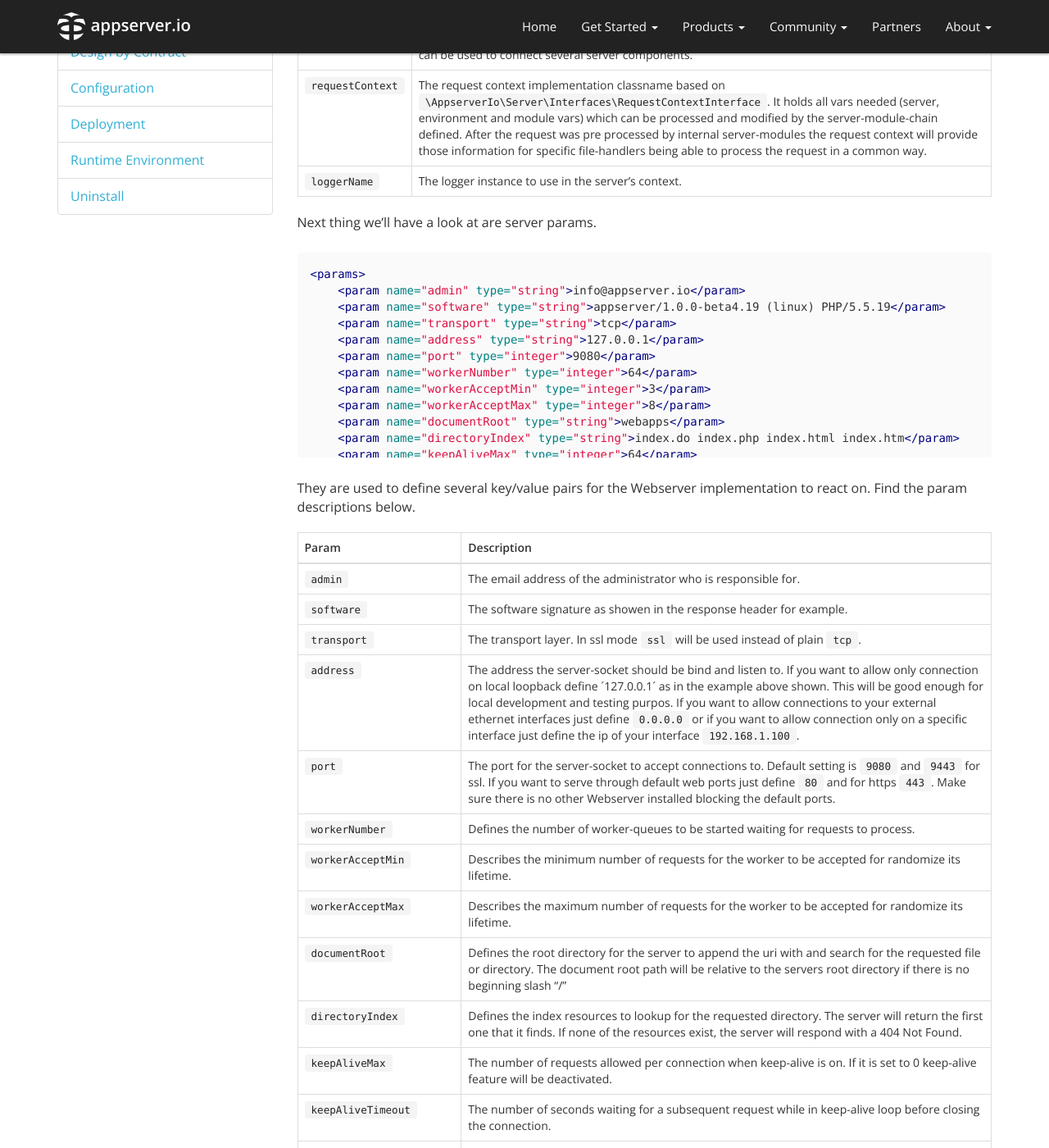
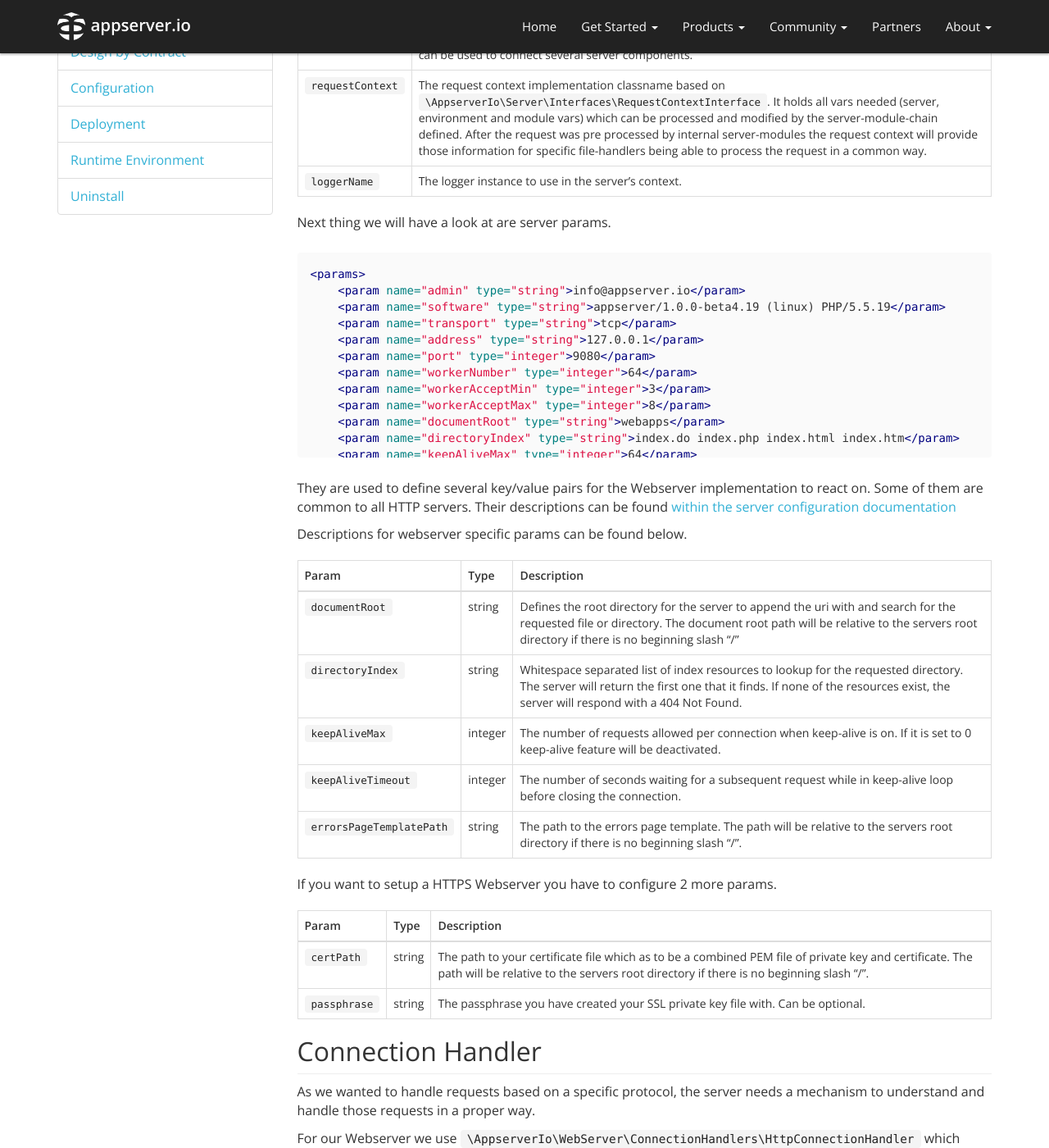
Before and after one commit to appserver-io/appserver, a Jekyll site: the page built from _docs/webserver.md, in a window 1280 px wide and 1400 px high, scrolled down 856 px. Shown: the whole window at 82% size. Built offline with Jekyll 4.4.1, drawn with Linux system fonts in a browser that asks for light colours; nearby versions of some CDN libraries; library files that are not in the unit come from our copies; Markdown is read by kramdown in place of the engine named in the settings; some of the changed text lies outside the part shown.

Commit message:
refactored server documentation

````diff
--- a/_docs/webserver.md
+++ b/_docs/webserver.md
@@ -57,7 +57,7 @@ table.
 | `requestContext`  | The request context implementation classname based on `\AppserverIo\Server\Interfaces\RequestContextInterface`. It holds all vars needed (server, environment and module vars) which can be processed and modified by the server-module-chain defined. After the request was pre processed by internal server-modules the request context will provide those information for specific file-handlers being able to process the request in a common way. |
 | `loggerName`      | The logger instance to use in the server's context. |
 
-Next thing we'll have a look at are server params.
+Next thing we will have a look at are server params.
 
 ```xml
 <params>
@@ -77,31 +77,27 @@ Next thing we'll have a look at are server params.
 </params>
 ```
 
-They are used to define several key/value pairs for the Webserver implementation to react on. Find the param
-descriptions below.
+They are used to define several key/value pairs for the Webserver implementation to react on. Some of them are common to all HTTP servers.
+Their descriptions can be found [within the server configuration documentation]({{ "/get-started/documentation/configuration.html#server-configuration" | prepend: site.baseurl }})
 
-| Param                    | Description |
-| ------------------------ | ----------- |
-| `admin`                  | The email address of the administrator who is responsible for. |
-| `software`               | The software signature as showen in the response header for example. |
-| `transport`              | The transport layer. In ssl mode `ssl` will be used instead of plain `tcp`. |
-| `address`                | The address the server-socket should be bind and listen to. If you want to allow only connection on local loopback define ´127.0.0.1´ as in the example above shown. This will be good enough for local development and testing purpos. If you want to allow connections to your external ethernet interfaces just define `0.0.0.0` or if you want to allow connection only on a specific interface just define the ip of your interface `192.168.1.100`. |
-| `port`                   | The port for the server-socket to accept connections to. Default setting is `9080` and `9443` for ssl. If you want to serve through default web ports just define `80` and for https `443`. Make sure there is no other Webserver installed blocking the default ports.|
-| `workerNumber`           | Defines the number of worker-queues to be started waiting for requests to process. |
-| `workerAcceptMin`        | Describes the minimum number of requests for the worker to be accepted for randomize its lifetime. |
-| `workerAcceptMax`        | Describes the maximum number of requests for the worker to be accepted for randomize its lifetime. |
-| `documentRoot`           | Defines the root directory for the server to append the uri with and search for the requested file or directory. The document root path will be relative to the servers root directory if there is no beginning slash "/" |
-| `directoryIndex`         | Defines the index resources to lookup for the requested directory. The server will return the first one that it finds. If none of the resources exist, the server will respond with a 404 Not Found. |
-| `keepAliveMax`           | The number of requests allowed per connection when keep-alive is on. If it is set to 0 keep-alive feature will be deactivated. |
-| `keepAliveTimeout`       | The number of seconds waiting for a subsequent request while in keep-alive loop before closing the connection. |
-| `errorsPageTemplatePath` | The path to the errors page template. The path will be relative to the servers root directory if there is no beginning slash "/". |
+Descriptions for webserver specific params can be found below.
 
-If you want to setup a Webserver you have to configure 2 more params.
+| Param                    | Type     | Description                                                    |
+| -------------------------| ---------| ---------------------------------------------------------------|
+| `documentRoot`           | string   | Defines the root directory for the server to append the uri with and search for the requested file or directory. The document root path will be relative to the servers root directory if there is no beginning slash "/" |
+| `directoryIndex`         | string   | Whitespace separated list of index resources to lookup for the requested directory. The server will return the first one that it finds. If none of the resources exist, the server will respond with a 404 Not Found. |
+| `keepAliveMax`           | integer  | The number of requests allowed per connection when keep-alive is on. If it is set to 0 keep-alive feature will be deactivated. |
+| `keepAliveTimeout`       | integer  | The number of seconds waiting for a subsequent request while in keep-alive loop before closing the connection. |
+| `errorsPageTemplatePath` | string   | The path to the errors page template. The path will be relative to the servers root directory if there is no beginning slash "/". |
 
-| Param         | Description |
-| ------------- | ----------- |
-| `certPath`    | The path to your certificate file which as to be a combined PEM file of private key and certificate. The path will be relative to the servers root directory if there is no beginning slash "/". |
-| `passphrase`  | The passphrase you have created your SSL private key file with. Can be optional. |
+If you want to setup a HTTPS Webserver you have to configure 2 more params.
+
+| Param         | Type     | Description |
+| --------------| ---------| ------------|
+| `certPath`    | string   | The path to your certificate file which as to be a combined PEM file of private key and certificate. The path will be relative to the servers root directory if there is no beginning slash "/". |
+| `passphrase`  | string   | The passphrase you have created your SSL private key file with. Can be optional. |
+
+
 
 ## Connection Handler
 
````
Also changed, not shown: _docs/basic-usage.md (+14 -0 lines), _docs/configuration.md (+36 -0 lines).
